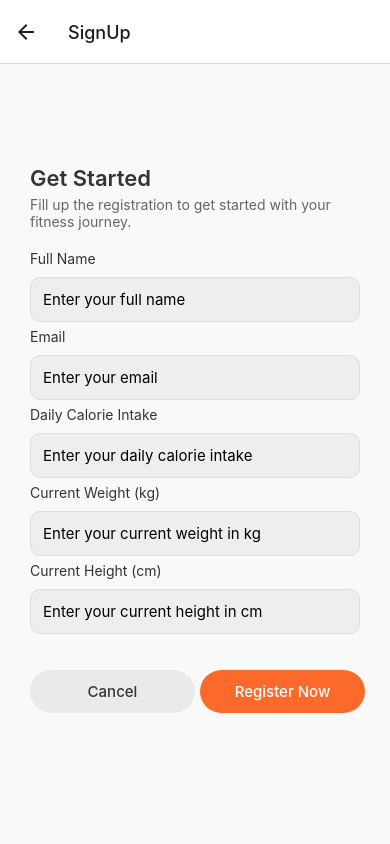
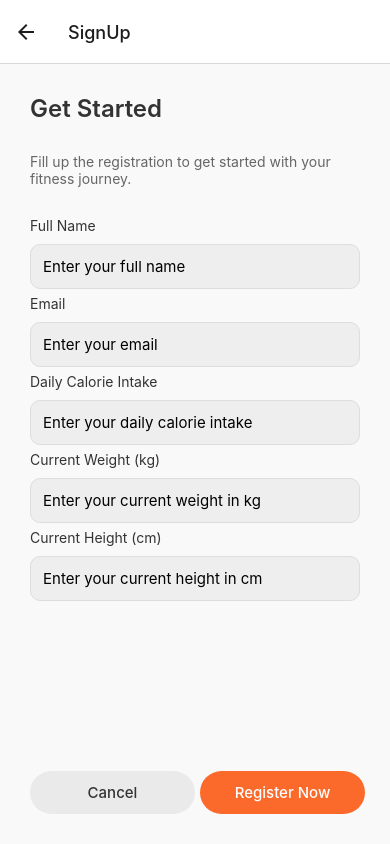
Before and after one commit to AbhiRami007/WalkSync, a React Native app: screen /SignUp in a window 390 px wide. Built offline with nearby package versions, Linux system fonts and the light colour scheme.

Commit message:
updating signup layout

```diff
--- a/src/screens/SignUp.tsx
+++ b/src/screens/SignUp.tsx
@@ -60,7 +60,7 @@ const SignUp = ({navigation}: any) => {
   const handleRegister = () => {
     if (validateFields()) {
       //add signup logic here
-      navigation.navigate('Success')
+      navigation.navigate('Success');
     }
   };
 
@@ -82,11 +82,11 @@ const SignUp = ({navigation}: any) => {
 
   return (
     <View style={styles.container}>
+      <View>
         <Text style={styles.heading}>Get Started</Text>
         <Text style={styles.subtitle}>
           Fill up the registration to get started with your fitness journey.
         </Text>
-
         <Text style={styles.label}>Full Name</Text>
         <TextInput
           style={styles.input}
@@ -154,7 +154,7 @@ const SignUp = ({navigation}: any) => {
           keyboardType="numeric"
         />
         {errors.height && <Text style={styles.errorText}>{errors.height}</Text>}
-
+      </View>
       <View style={styles.buttonContainer}>
         <TouchableOpacity style={styles.cancelButton} onPress={handleCancel}>
           <Text style={styles.buttonText}>Cancel</Text>
@@ -175,20 +175,19 @@ const styles = StyleSheet.create({
   container: {
     flex: 1,
     padding: 30,
-    paddingTop: 0,
-    justifyContent: 'center',
+    justifyContent: 'space-between',
     backgroundColor: '#f9f9f9',
   },
   heading: {
-    fontSize: 22,
+    fontSize: 24,
     fontWeight: '600',
     color: '#333',
-    marginBottom: 5,
+    marginBottom: 30,
   },
   subtitle: {
     fontSize: 14,
     color: '#666',
-    marginBottom: 20,
+    marginBottom: 30,
   },
   label: {
     fontSize: 14,
```
Lines whose indentation alone changed are shown as unchanged.
